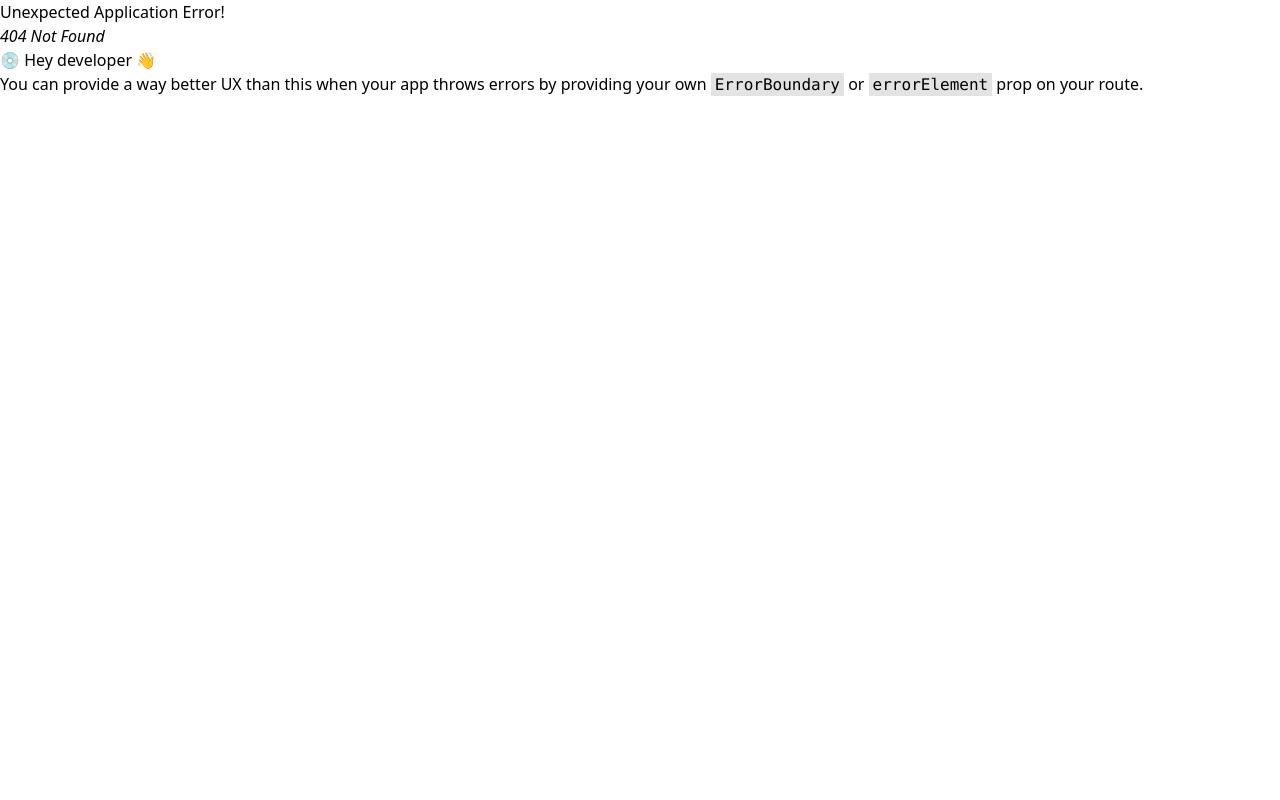
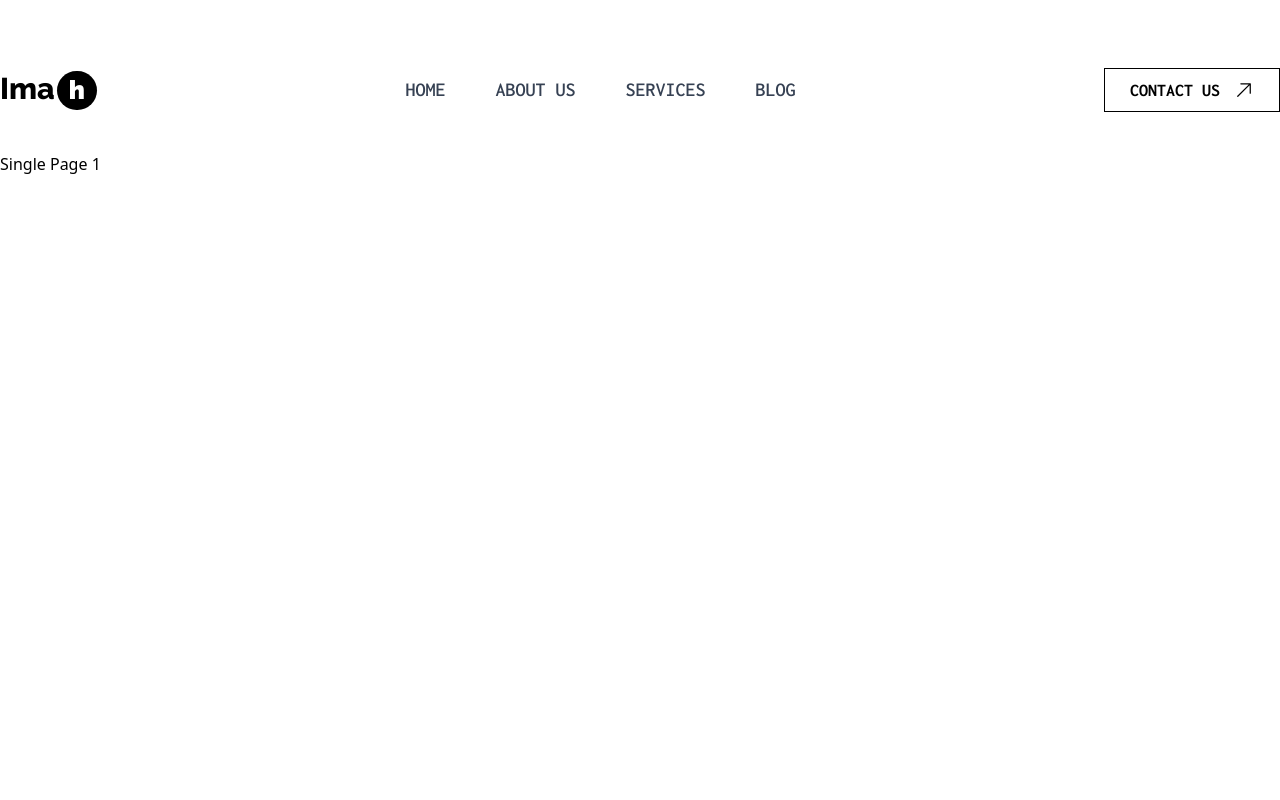
Before and after one commit to tannaznamdar/Architecture-Landing-Page, a React (Vite) app: page /single-page/1 in a window 1280 px wide. Before the commit this address had no page. Shown: the top 800 px of the page. Built offline with nearby package versions, Linux system fonts and the light colour scheme.

Commit message:
Create single page

```diff
--- a/src/routes/index.jsx
+++ b/src/routes/index.jsx
@@ -5,6 +5,7 @@ import AboutUsPage from "../views/AboutUsPage";
 import ServicesPage from "../views/ServicesPage";
 import BlogPage from "../views/BlogPage";
 import ContactUsPage from "../views/ContactUsPage";
+import SinglePage from "../views/SinglePage";
 
 const router = createBrowserRouter([
   {
@@ -31,6 +32,10 @@ const router = createBrowserRouter([
         path: "/contact-us",
         element: <ContactUsPage />
       },
+      {
+        path: "/single-page/:category",
+        element: <SinglePage />
+      },
     ],
   },
 ]);
--- /dev/null
+++ b/src/views/SinglePage.jsx
@@ -0,0 +1,14 @@
+import { useParams } from "react-router";
+
+export default function SinglePage() {
+
+    const{category} = useParams()
+
+    return (
+      <>
+        <div className="container mx-auto">
+           <h1> Single Page {category} </h1>
+        </div>
+      </>
+    );
+  }
```
